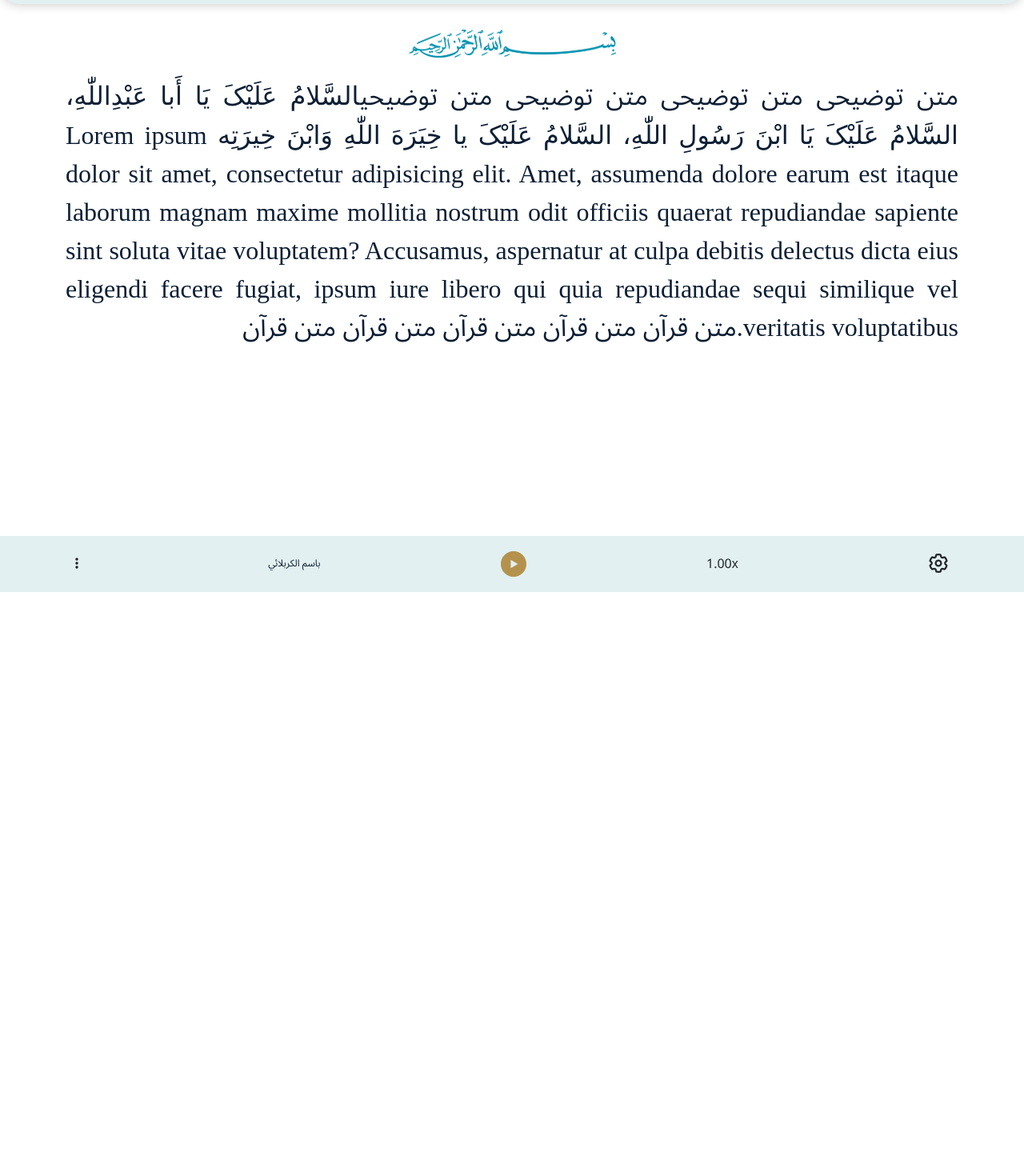
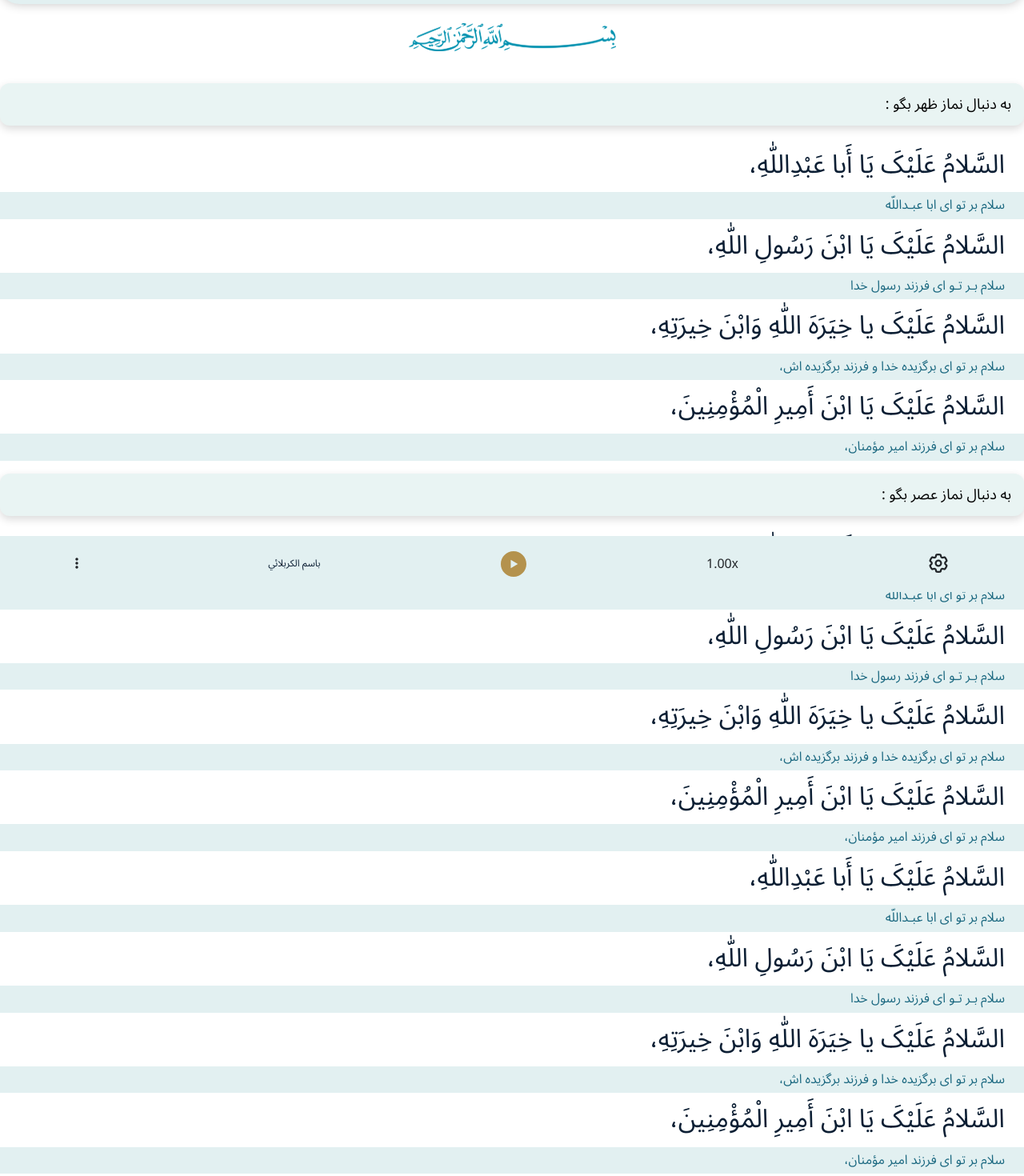
Before and after one commit to mostafafront/mafatih, a Next.js app: page /reader in a window 1280 px wide. Shown: the part 60-1530 px from the top of the page at 80% size. Before the commit the page ends 800 px from the top, so only its background shows below. Built offline with nearby package versions, Linux system fonts and the light colour scheme.

Commit message:
finish body prayer section of reader page

```diff
--- a/src/pages/reader/index.js
+++ b/src/pages/reader/index.js
@@ -8,7 +8,10 @@ export default function ReaderPage() {
     <>
       {/* <!--  HEADER  --> */}
       <header className="header position-sticky top-0 z-in-nav">
-        <nav className="navbar bg-header radius-reader height-header w-100" dir="ltr">
+        <nav
+          className="navbar bg-header radius-reader height-header w-100"
+          dir="ltr"
+        >
           <div className="container-fluid d-flex justify-content-between px-4">
             <div className="leftHeader-reader d-flex align-items-center gap-4">
               <div className="backHome-iconReader">
@@ -23,7 +26,10 @@ export default function ReaderPage() {
                 </button>
               </div>
             </div>
-            <div className="titlePrayer d-flex justify-content-center align-items-center" dir="rtl">
+            <div
+              className="titlePrayer d-flex justify-content-center align-items-center"
+              dir="rtl"
+            >
               <h1 className="titlePrayer-text mb-0">زیارت عاشورا</h1>
             </div>
             <div className="navbar-toggle d-flex justify-content-end">
@@ -553,35 +559,149 @@ export default function ReaderPage() {
       {/* <!-- OFFCANVAS NAV --> */}
 
       {/* <!-- PRAYER BOX --> */}
-      <section className="prayer-box pt-4">
-        <div className="container">
-          <rtLinkicle className="text-of-prayer pt-2 px-2 px-md-0 pb-3 mb-5 d-flex flex-column align-items-center gap-4">
-            <div className="head-prayer">
+      <main className="prayer pt-3 pt-md-4">
+        <div className="prayer-box pb-3 mb-5">
+          <div className="besmellah-prayer d-flex justify-content-center align-items-center pb-4">
             <img
               src="/images/in-the-name-of-god.svg"
               alt="in the name of god in head of text prayer"
             />
           </div>
-            <p className="prayer">
-              <span className="text">
-                متن توضیحی متن توضیحی متن توضیحی متن توضیحی
-              </span>
-              السَّلامُ عَلَیْکَ یَا أَبا عَبْدِاللّٰهِ، السَّلامُ عَلَیْکَ یَا
-              ابْنَ رَسُولِ اللّٰهِ، السَّلامُ عَلَیْکَ یا خِیَرَهَ اللّٰهِ
-              وَابْنَ خِیرَتِه Lorem ipsum dolor sit amet, consectetur
-              adipisicing elit. Amet, assumenda dolore earum est itaque laborum
-              magnam maxime mollitia nostrum odit officiis quaerat repudiandae
-              sapiente sint soluta vitae voluptatem? Accusamus, aspernatur at
-              culpa debitis delectus dicta eius eligendi facere fugiat, ipsum
-              iure libero qui quia repudiandae sequi similique vel veritatis
-              voluptatibus.
-              <span className="quran">
-                متن قرآن متن قرآن متن قرآن متن قرآن متن قرآن
-              </span>
-            </p>
-          </rtLinkicle>
+          <div className="text-prayer">
+            <div className="stickySubtitle-prayer d-flex align-items-center p-3 my-3">
+              <h3 className="mb-0">به دنبال نماز ظهر بگو :</h3>
             </div>
-      </section>
+            <div className="textFaraz-prayer">
+              <div className="faraz d-flex flex-column">
+                <div className="arabicText-Faraz py-2 px-3 px-md-4">
+                  <h6 className="mb-0">
+                    السَّلامُ عَلَیْکَ یَا أَبا عَبْدِاللّٰهِ،
+                  </h6>
+                </div>
+                <div className="translateText-Faraz py-1 px-3 px-md-4">
+                  <h6 className="mb-0">سلام بر تو ای ابا عبـداللّه </h6>
+                </div>
+              </div>
+              <div className="faraz d-flex flex-column">
+                <div className="arabicText-Faraz py-2 px-3 px-md-4">
+                  <h6 className="mb-0">
+                  السَّلامُ عَلَیْکَ یَا ابْنَ رَسُولِ اللّٰهِ،
+                  </h6>
+                </div>
+                <div className="translateText-Faraz py-1 px-3 px-md-4">
+                  <h6 className="mb-0">سلام بـر تـو ای فرزند رسول خدا</h6>
+                </div>
+              </div>
+              <div className="faraz d-flex flex-column">
+                <div className="arabicText-Faraz py-2 px-3 px-md-4">
+                  <h6 className="mb-0">
+                  السَّلامُ عَلَیْکَ یا خِیَرَهَ اللّٰهِ وَابْنَ خِیرَتِهِ،
+                  </h6>
+                </div>
+                <div className="translateText-Faraz py-1 px-3 px-md-4">
+                  <h6 className="mb-0">سلام بر تو ای برگزیده خدا و فرزند برگزیده اش،</h6>
+                </div>
+              </div>
+              <div className="faraz d-flex flex-column">
+                <div className="arabicText-Faraz py-2 px-3 px-md-4">
+                  <h6 className="mb-0">
+                  السَّلامُ عَلَیْکَ یَا ابْنَ أَمِیرِ الْمُؤْمِنِینَ،
+                  </h6>
+                </div>
+                <div className="translateText-Faraz py-1 px-3 px-md-4">
+                  <h6 className="mb-0">سلام بر تو ای فرزند امیر مؤمنان،</h6>
+                </div>
+              </div>
+            </div>
+            <div className="stickySubtitle-prayer d-flex align-items-center p-3 my-3">
+              <h3 className="mb-0">به دنبال نماز عصر بگو :</h3>
+            </div>
+            <div className="textFaraz-prayer">
+              <div className="faraz d-flex flex-column">
+                <div className="arabicText-Faraz py-2 px-3 px-md-4">
+                  <h6 className="mb-0">
+                    السَّلامُ عَلَیْکَ یَا أَبا عَبْدِاللّٰهِ،
+                  </h6>
+                </div>
+                <div className="translateText-Faraz py-1 px-3 px-md-4">
+                  <h6 className="mb-0">سلام بر تو ای ابا عبـداللّه </h6>
+                </div>
+              </div>
+              <div className="faraz d-flex flex-column">
+                <div className="arabicText-Faraz py-2 px-3 px-md-4">
+                  <h6 className="mb-0">
+                  السَّلامُ عَلَیْکَ یَا ابْنَ رَسُولِ اللّٰهِ،
+                  </h6>
+                </div>
+                <div className="translateText-Faraz py-1 px-3 px-md-4">
+                  <h6 className="mb-0">سلام بـر تـو ای فرزند رسول خدا</h6>
+                </div>
+              </div>
+              <div className="faraz d-flex flex-column">
+                <div className="arabicText-Faraz py-2 px-3 px-md-4">
+                  <h6 className="mb-0">
+                  السَّلامُ عَلَیْکَ یا خِیَرَهَ اللّٰهِ وَابْنَ خِیرَتِهِ،
+                  </h6>
+                </div>
+                <div className="translateText-Faraz py-1 px-3 px-md-4">
+                  <h6 className="mb-0">سلام بر تو ای برگزیده خدا و فرزند برگزیده اش،</h6>
+                </div>
+              </div>
+              <div className="faraz d-flex flex-column">
+                <div className="arabicText-Faraz py-2 px-3 px-md-4">
+                  <h6 className="mb-0">
+                  السَّلامُ عَلَیْکَ یَا ابْنَ أَمِیرِ الْمُؤْمِنِینَ،
+                  </h6>
+                </div>
+                <div className="translateText-Faraz py-1 px-3 px-md-4">
+                  <h6 className="mb-0">سلام بر تو ای فرزند امیر مؤمنان،</h6>
+                </div>
+              </div>
+              <div className="faraz d-flex flex-column">
+                <div className="arabicText-Faraz py-2 px-3 px-md-4">
+                  <h6 className="mb-0">
+                    السَّلامُ عَلَیْکَ یَا أَبا عَبْدِاللّٰهِ،
+                  </h6>
+                </div>
+                <div className="translateText-Faraz py-1 px-3 px-md-4">
+                  <h6 className="mb-0">سلام بر تو ای ابا عبـداللّه </h6>
+                </div>
+              </div>
+              <div className="faraz d-flex flex-column">
+                <div className="arabicText-Faraz py-2 px-3 px-md-4">
+                  <h6 className="mb-0">
+                  السَّلامُ عَلَیْکَ یَا ابْنَ رَسُولِ اللّٰهِ،
+                  </h6>
+                </div>
+                <div className="translateText-Faraz py-1 px-3 px-md-4">
+                  <h6 className="mb-0">سلام بـر تـو ای فرزند رسول خدا</h6>
+                </div>
+              </div>
+              <div className="faraz d-flex flex-column">
+                <div className="arabicText-Faraz py-2 px-3 px-md-4">
+                  <h6 className="mb-0">
+                  السَّلامُ عَلَیْکَ یا خِیَرَهَ اللّٰهِ وَابْنَ خِیرَتِهِ،
+                  </h6>
+                </div>
+                <div className="translateText-Faraz py-1 px-3 px-md-4">
+                  <h6 className="mb-0">سلام بر تو ای برگزیده خدا و فرزند برگزیده اش،</h6>
+                </div>
+              </div>
+              <div className="faraz d-flex flex-column">
+                <div className="arabicText-Faraz py-2 px-3 px-md-4">
+                  <h6 className="mb-0">
+                  السَّلامُ عَلَیْکَ یَا ابْنَ أَمِیرِ الْمُؤْمِنِینَ،
+                  </h6>
+                </div>
+                <div className="translateText-Faraz py-1 px-3 px-md-4">
+                  <h6 className="mb-0">سلام بر تو ای فرزند امیر مؤمنان،</h6>
+                </div>
+              </div>
+            </div>
+
+          </div>
+        </div>
+      </main>
       {/* <!-- PRAYER BOX --> */}
 
       {/* <!-- FOOTER --> */}
--- a/src/styles/reader-style.css
+++ b/src/styles/reader-style.css
@@ -2,7 +2,7 @@
 @import "style.css";
 @import "kfg-font.css";
 
-/* header */
+/* HEADER */
 .radius-reader{
     border-radius: 0px 0px 24px 24px;
 }
@@ -12,7 +12,7 @@
 }
 
 .leftHeader-reader{
-	font-size: 20px;
+	font-size: 1.25rem;
 }
 
 .backHome-iconReader > *{
@@ -31,7 +31,85 @@
     overflow: hidden;
     text-overflow: ellipsis;
 }
-/* header */
+/* HEADER */
+
+/* PRAYER */
+.text-prayer {
+	color: var(--Tlight-veryDarkGreen);
+	text-align: justify;
+	font-family: KFGQPC Uthman Taha Naskh;
+	font-size: 2rem;
+	font-style: normal;
+	font-weight: 400;
+}
+
+.stickySubtitle-prayer{
+	background-color: var(--Tlight-bg-stickySubtitle-reader);
+	color: var(--Tlight-fg-stickySubtitle-reader);
+	border-radius: 12px;
+	box-shadow: 0px 4px 11px 0px rgba(0, 0, 0, 0.15);
+}
+.stickySubtitle-prayer > * {
+	font-size: 1.125rem;
+	line-height: 1.3rem;
+}
+
+.arabicText-Faraz{
+	color: var(--Tlight-veryDarkGreen);
+}
+
+.arabicText-Faraz > *{
+	font-size: 2rem;
+	line-height: 3.2rem;
+}
+
+.translateText-Faraz{
+	display: flex;
+	align-items: center;
+	background-color: var(--Tlight-lightGreen);
+	color: var(--Tlight-darkGreen);
+}
+
+.translateText-Faraz > *{
+	font-size: 1rem;
+	line-height: 1.6rem;
+}
+
+/* PRAYER */
+
+
+
+.footer-buttons-select {
+	border-radius: 0.25rem;
+	border: 1px lightgray solid !important;
+	box-shadow: 0 0 1rem lightgray;
+}
+
+.tab-footer-setting {
+	color: var(--Tlight-black);
+	display: flex;
+	justify-content: center;
+	align-items: center;
+	width: 38px !important;
+	height: 38px;
+}
+
+.change-font-size {
+	height: 40vh;
+}
+
+.text-to-change-font-size {
+	width: 50%;
+	height: 20vh;
+	border-radius: 0.8rem;
+	font-size: 32px;
+}
+
+.nav-tab-setting-width {
+	width: 33.3%;
+	display: flex;
+	justify-content: center;
+}
 
 .content .prayer {
 	font-family: KFG;
@@ -72,48 +150,7 @@
 	white-space: nowrap;
 }
 
-/*PRAYER STYLES*/
-.prayer {
-	color: var(--Tlight-veryDarkGreen);
-	text-align: justify;
-	font-family: KFGQPC Uthman Taha Naskh;
-	font-size: 32px;
-	font-style: normal;
-	font-weight: 400;
-}
 
-
-.footer-buttons-select {
-	border-radius: 0.25rem;
-	border: 1px lightgray solid !important;
-	box-shadow: 0 0 1rem lightgray;
-}
-
-.tab-footer-setting {
-	color: var(--Tlight-black);
-	display: flex;
-	justify-content: center;
-	align-items: center;
-	width: 38px !important;
-	height: 38px;
-}
-
-.change-font-size {
-	height: 40vh;
-}
-
-.text-to-change-font-size {
-	width: 50%;
-	height: 20vh;
-	border-radius: 0.8rem;
-	font-size: 32px;
-}
-
-.nav-tab-setting-width {
-	width: 33.3%;
-	display: flex;
-	justify-content: center;
-}
 
 /*#nav-tabContent {*/
 /*	height: 55vh;*/
--- a/src/styles/root-colors.css
+++ b/src/styles/root-colors.css
@@ -20,6 +20,7 @@
     --Tlight-darkGold: #847048;
     --Tlight-whight: #fff;
     --Tlight-titleAccordion-sr: #FDFDFD;
-    --Tlight-bg-textFind-title-sr: #1C6981;
     --Tlight-fg-textFind-word: #847048;
+    --Tlight-bg-stickySubtitle-reader: #E9F4F3;
+    --Tlight-fg-stickySubtitle-reader: #000000;
 }
```
Lines whose indentation alone changed are shown as unchanged.
